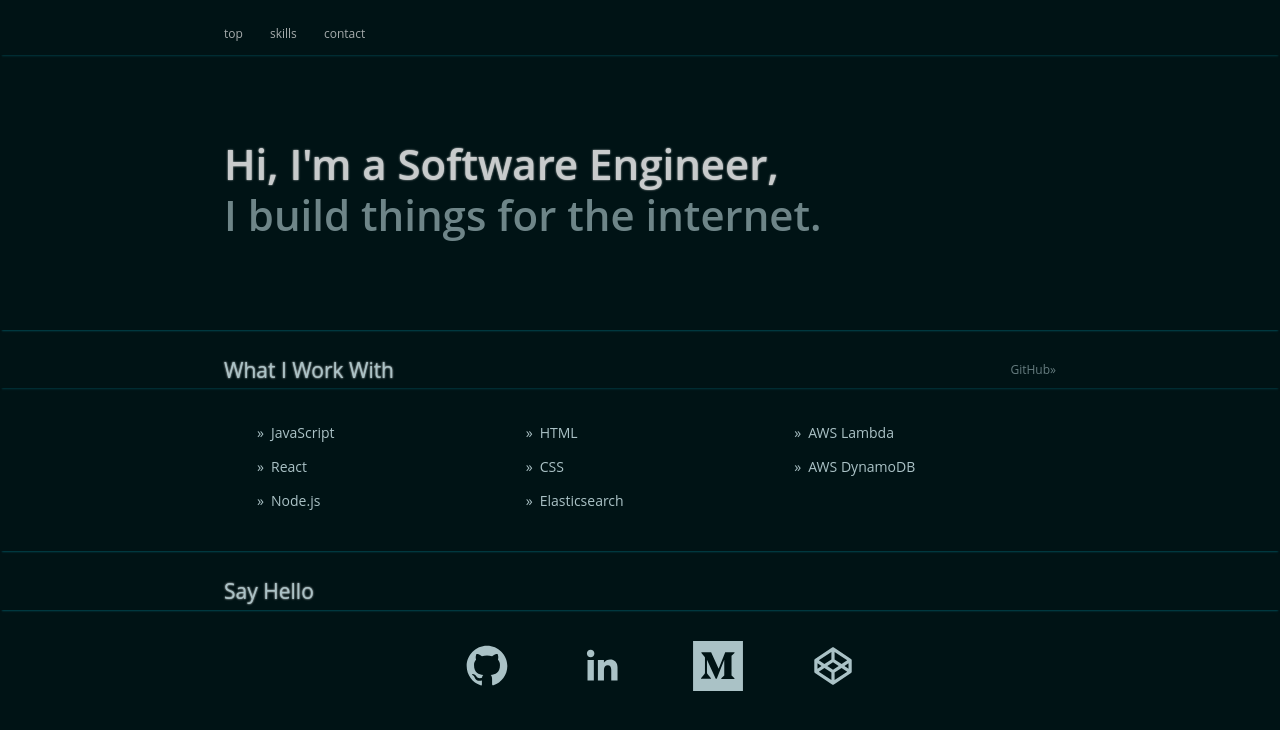
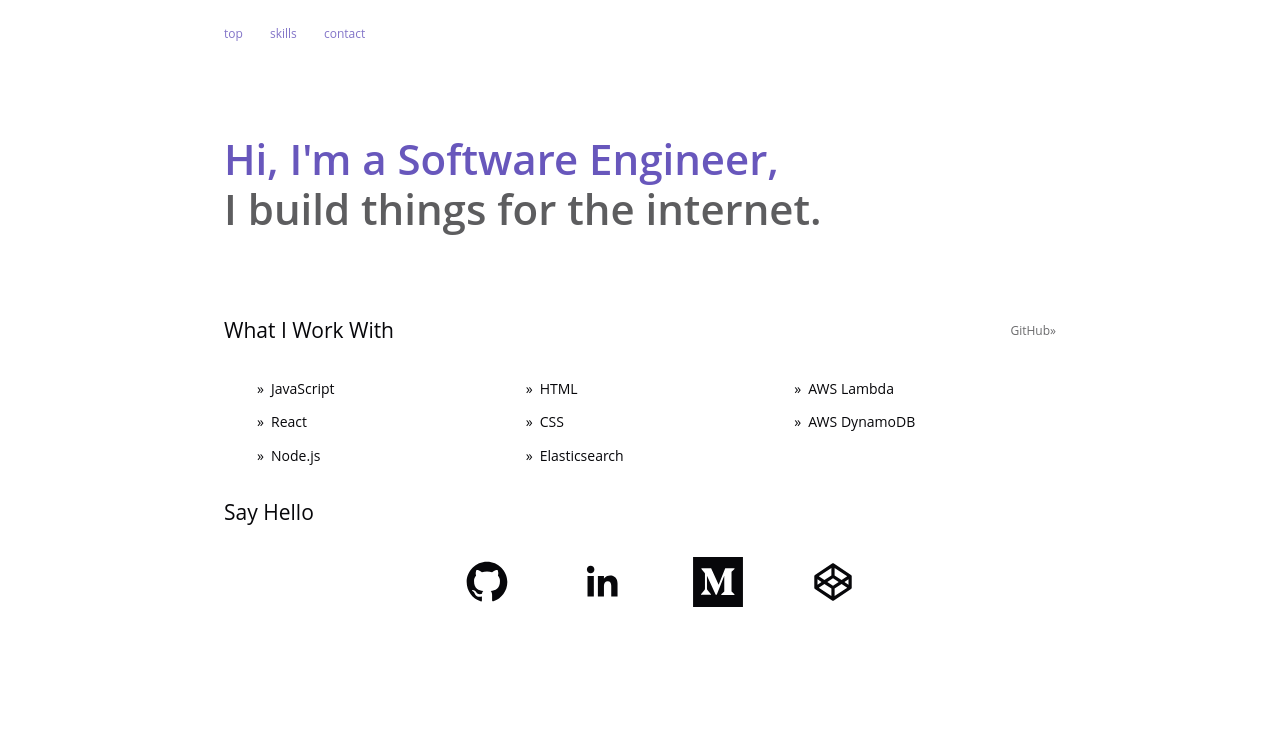
Before and after one commit to khopsickle/khopsickle.github.io, a Jekyll site: the page built from index.markdown, in a window 1280 px wide. Shown: the top 730 px of the page. Built offline with Jekyll 4.4.1, drawn with Linux system fonts in a browser that asks for light colours.

Commit message:
update colors

```diff
--- a/_sass/_base.sass
+++ b/_sass/_base.sass
@@ -1,10 +1,9 @@
 /* Base */
 
-$bg-color: #001315 // midnight green
-$font-color: #aac2c6 // light grey-teal
-$shadow-color: #004953 // dark green
-$highlight-color: #ececec // light grey
-$accent-color: #f7e7ce // cream
+$bg-color: #ffffff // white
+$font-color: #07070A // almost black
+$highlight-color: #4E3AB1 // purple
+// $accent-color: #F5F3FF // pale purple
 $font-family: 'Open Sans'
 $spacer: 0.5em
 $content-width: 65%
@@ -20,12 +19,7 @@
   color: $highlight-color
   text-decoration: none
 
-a:hover
-  color: $shadow-color
-  text-decoration: overline $highlight-color
-
 @mixin hfont
-  text-shadow: 0 0 2px $highlight-color
   line-height: 1.2em
 
 h1
--- a/_sass/_layout.sass
+++ b/_sass/_layout.sass
@@ -9,12 +9,6 @@
 
 .bottom-margin
   margin-bottom: $spacer * 4
-
-.divider
-  box-shadow: 0 3px 2px -2px $shadow-color
-  width: 100%
-  height: 0.4em
-
 
 
 //  Module
@@ -65,7 +59,6 @@
 
   li:hover
     cursor: pointer
-    color: $shadow-color
 
 .social
   text-align: center
```
